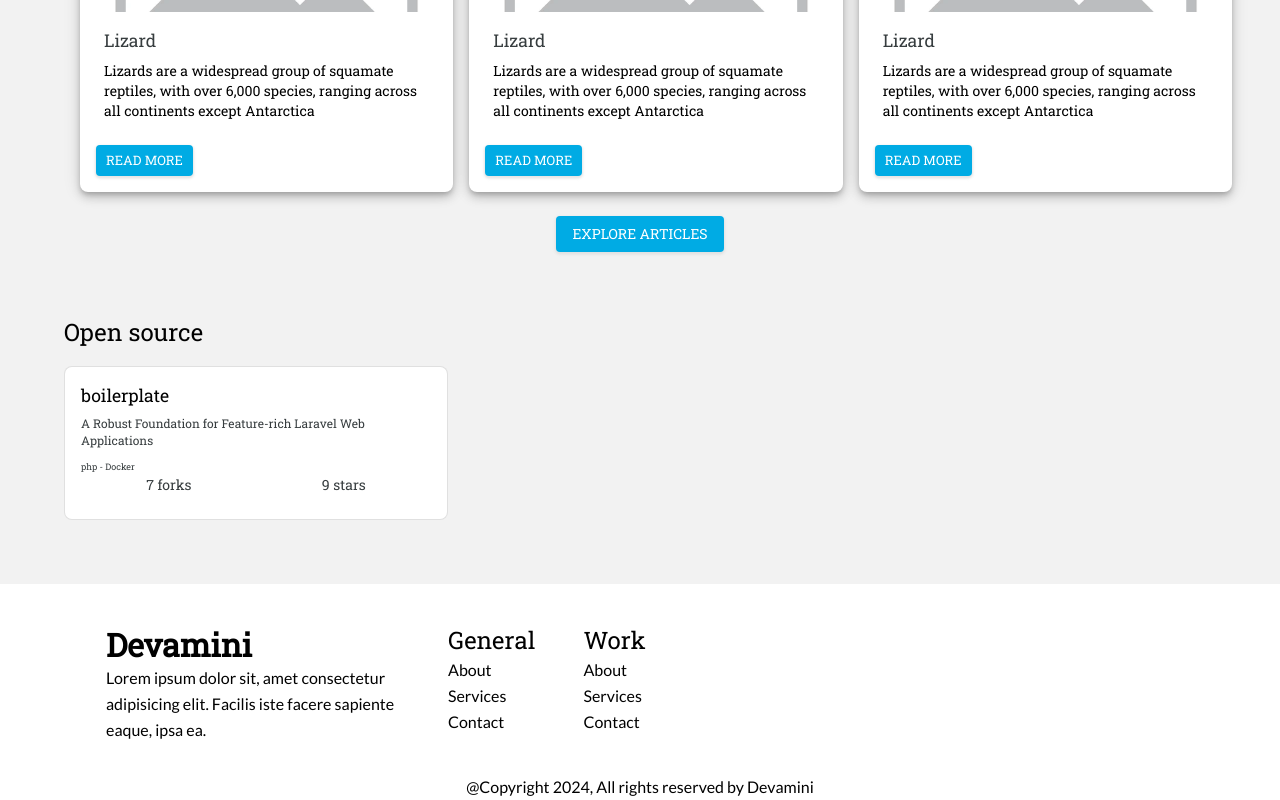
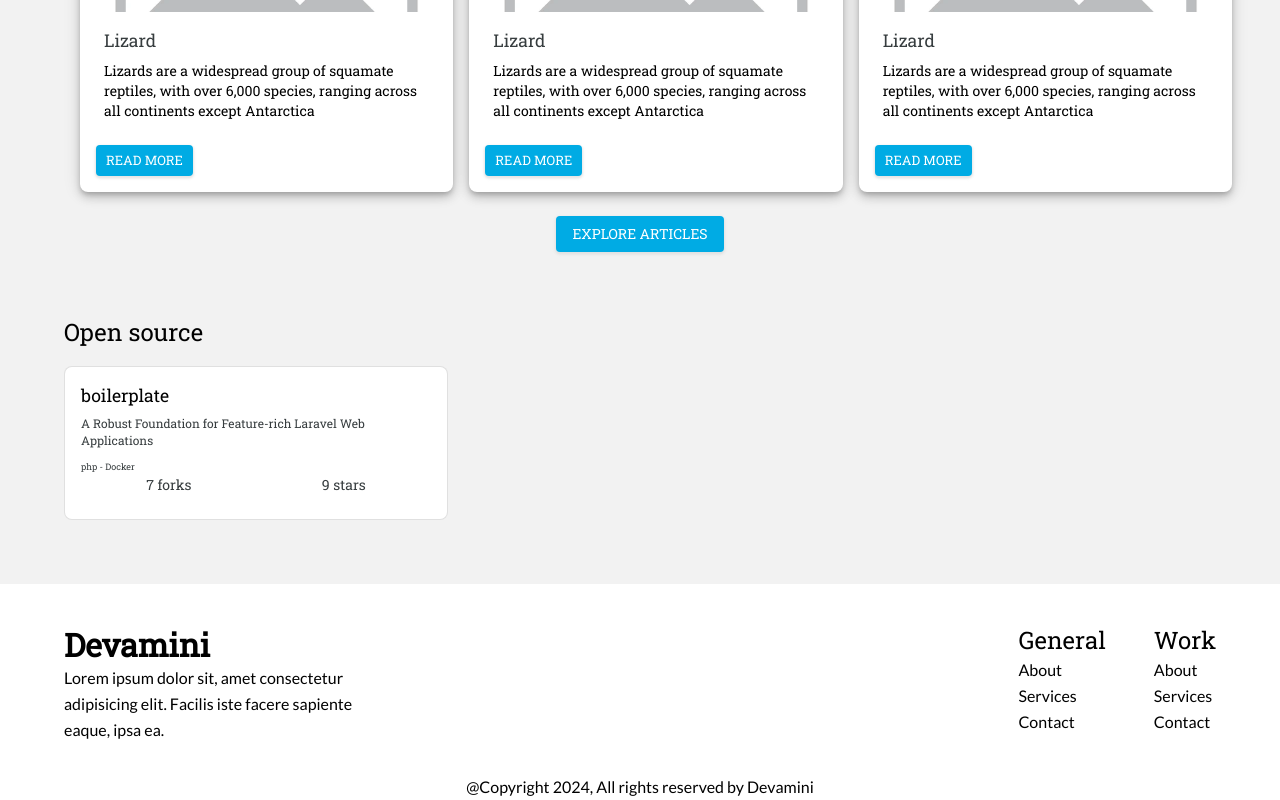
Before and after one commit to abdou-roa/devamini, a Next.js app: page / in a window 1280 px wide. Shown: the part 1849-2649 px from the top of the page. Built offline with nearby package versions, Linux system fonts and the light colour scheme.

Commit message:
more footer changes

```diff
--- a/components/Footer.tsx
+++ b/components/Footer.tsx
@@ -9,15 +9,15 @@ const NavBar: React.FC = () => {
     return(
         <Container disableGutters  sx={{minWidth: '100vw', backgroundColor: '#fff',  boxSizing: 'border-box', marginTop: '64px', paddingTop: '40px'}}>
             <Container maxWidth="lg">
-                <Grid container>
-                    <Grid item xs={12} sm={6} lg={4} sx={{ color: 'black', display: 'flex', justifyContent:{ xs: 'start', lg:'center'}}}>
+                <Grid container rowGap={3}>
+                    <Grid item xs={12} sm={6}  sx={{ color: 'black', display: 'flex', justifyContent: 'start'}}>
                         <Box>
                             <Typography variant="h2">Devamini</Typography>
                             <Typography variant="body1" sx={{maxWidth:'300px', fontSize: '16px'}}>Lorem ipsum dolor sit, amet consectetur adipisicing elit. Facilis iste facere sapiente eaque, ipsa ea.</Typography>
                         </Box>
                     </Grid>
-                    <Grid item  xs={12} sm={6} lg={4}>
-                        <Grid container  columnGap={6}>
+                    <Grid item  xs={12} sm={6} >
+                        <Grid container sx={{ color: 'black', justifyContent: { xs: 'start', sm:'end'}}}  columnGap={6}>
                             <Grid item sx={{ color: 'black', display: 'flex', justifyContent:{ xs: 'start', lg:'center'}}}>
                                 <Box>
                                     <Typography variant="h3" >General</Typography>
```
